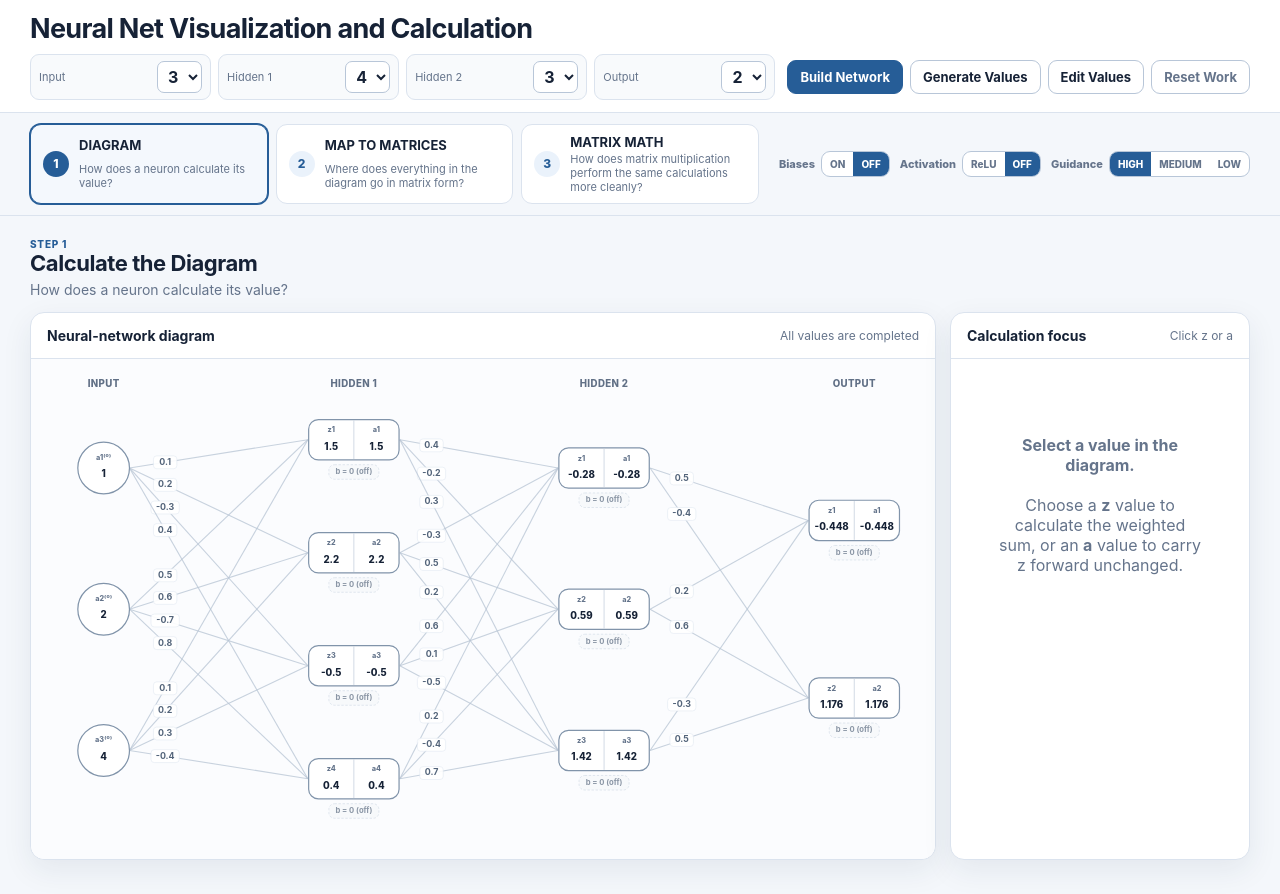
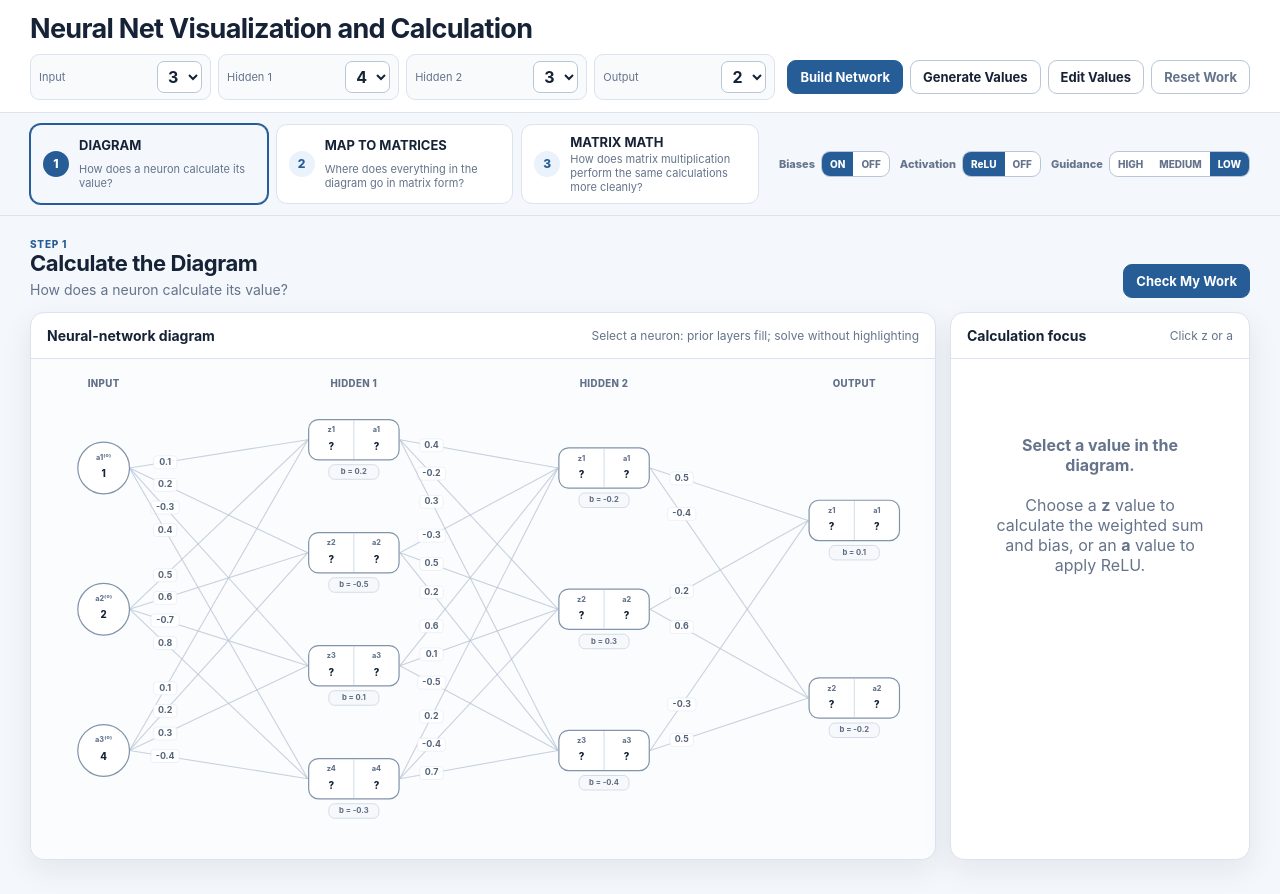
Before and after one commit to gkozak1/IntroToAI, a plain HTML site: page NeuralNetVisualization/index.html in a window 1280 px wide. Drawn offline with Linux system fonts and the light colour scheme.

Commit message:
Add files via upload

```diff
--- a/NeuralNetVisualization/index.html
+++ b/NeuralNetVisualization/index.html
@@ -372,23 +372,23 @@ h1 { margin: 0 0 10px; font-size: 27px; line-height: 1.1; letter-spacing: -.025e
         <div class="compact-control">
           <span class="guidance-label">Biases</span>
           <div class="segmented" id="biasControl" role="group" aria-label="Biases">
-            <button data-biases="on">ON</button>
-            <button data-biases="off" class="active">OFF</button>
+            <button data-biases="on" class="active">ON</button>
+            <button data-biases="off">OFF</button>
           </div>
         </div>
         <div class="compact-control">
           <span class="guidance-label">Activation</span>
           <div class="segmented" id="activationControl" role="group" aria-label="Activation">
-            <button data-activation="relu">ReLU</button>
-            <button data-activation="off" class="active">OFF</button>
+            <button data-activation="relu" class="active">ReLU</button>
+            <button data-activation="off">OFF</button>
           </div>
         </div>
         <div class="guidance-control">
           <span class="guidance-label">Guidance</span>
           <div class="segmented" id="guidanceControl" role="group" aria-label="Guidance level">
-            <button data-guidance="high" class="active">HIGH</button>
+            <button data-guidance="high">HIGH</button>
             <button data-guidance="medium">MEDIUM</button>
-            <button data-guidance="low">LOW</button>
+            <button data-guidance="low" class="active">LOW</button>
           </div>
         </div>
       </div>
@@ -424,9 +424,9 @@ h1 { margin: 0 0 10px; font-size: 27px; line-height: 1.1; letter-spacing: -.025e
     architecture: [3, 4, 3, 2],
     network: null,
     currentStep: 0,
-    guidance: "high",
-    biasesEnabled: false,
-    activationEnabled: false,
+    guidance: "low",
+    biasesEnabled: true,
+    activationEnabled: true,
     transition: 0,
     selection: null,
     feedback: { diagram: null, mapping: null, math: null },
@@ -851,9 +851,11 @@ h1 { margin: 0 0 10px; font-size: 27px; line-height: 1.1; letter-spacing: -.025e
     const solved = isHighGuidance() || equalNum(entered, correctValue), status = isPracticeGuidance() ? correctDiagramStatus(layer, valueType, j) : null;
     const zSolved = isHighGuidance() || equalNum(state.work.diagram[layer - 1].z[j], state.network.z[layer][j]);
     const aLocked = valueType === "a" && !zSolved, f = valueType === "z" ? formulaForZ(layer, j) : formulaForA(layer, j);
-    const prompt = state.guidance === "medium" ? "Use the highlighted relationship to calculate this value. The numerical answer stays hidden until you solve it correctly." : "Calculate this value from the diagram. The numerical answer stays hidden until you solve it correctly.";
+    const prompt = state.guidance === "medium" ? "Use the highlighted relationship to calculate this value. The numerical answer stays hidden until you check your work." : "Calculate this value from the diagram. The numerical answer stays hidden until you solve it correctly.";
+    const revealCheckedMediumZ = state.guidance === "medium" && valueType === "z" && status !== null;
+    const showDerivation = solved || revealCheckedMediumZ;
     return `<div class="inspector-title"><span class="value-badge">${valueType}<sub>${j + 1}</sub><sup>(${layer})</sup></span>${valueType === "z" ? "Pre-activation" : "Activated value"}</div>
-      <div class="formula-block"><div class="symbolic">${f.symbolic}</div>${solved ? `<div class="formula-main" style="margin-top:8px">${f.line1}</div><div class="formula-step">${f.line2}</div>${f.line3 ? `<div class="formula-step">${f.line3}</div>` : ""}` : `<div class="formula-step" style="margin-top:8px">${aLocked ? "Calculate and correctly check this neuron's z value first." : prompt}</div>`}</div>
+      <div class="formula-block"><div class="symbolic">${f.symbolic}</div>${showDerivation ? `<div class="formula-main" style="margin-top:8px">${f.line1}</div><div class="formula-step">${f.line2}</div>${f.line3 ? `<div class="formula-step">${f.line3}</div>` : ""}` : `<div class="formula-step" style="margin-top:8px">${aLocked ? "Calculate and correctly check this neuron's z value first." : prompt}</div>`}</div>
       ${isPracticeGuidance() ? `<div class="answer-entry"><label for="diagramAnswer">Your ${valueType} value</label><div class="answer-row"><input id="diagramAnswer" type="number" step="any" value="${entered}" data-diagram-entry="1" data-layer="${layer}" data-index="${j}" data-value-type="${valueType}" placeholder="Enter value" ${aLocked ? "disabled" : ""}><button class="btn small" data-action="check-one-diagram" data-layer="${layer}" data-index="${j}" data-value-type="${valueType}" ${aLocked ? "disabled" : ""}>Check</button></div>${status ? `<div class="status-text ${status}" style="margin-top:6px">${status === "correct" ? "Correct" : "Not yet correct"}</div>` : ""}</div>` : ""}
       ${valueType === "z" ? `<p class="help-copy">z is the weighted sum${state.biasesEnabled ? " plus this neuron's bias" : " (biases are currently off, so b = 0)"}, before activation.</p>` : `<p class="help-copy">${state.activationEnabled ? "ReLU is a separate step: negative z values become 0; positive values stay unchanged." : "Activation is off, so the activated value a is exactly equal to z."}</p>`}`;
   }
```
